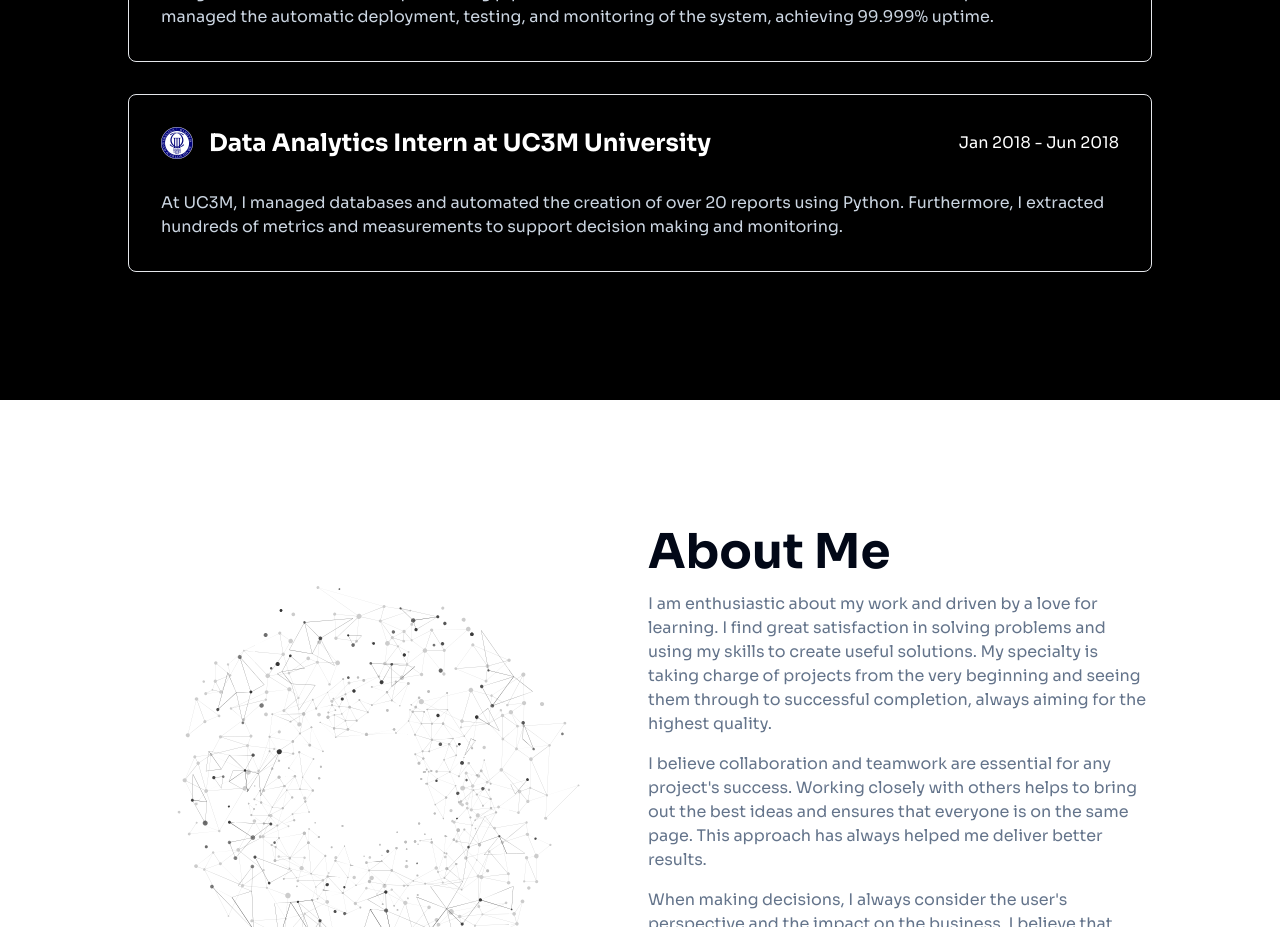
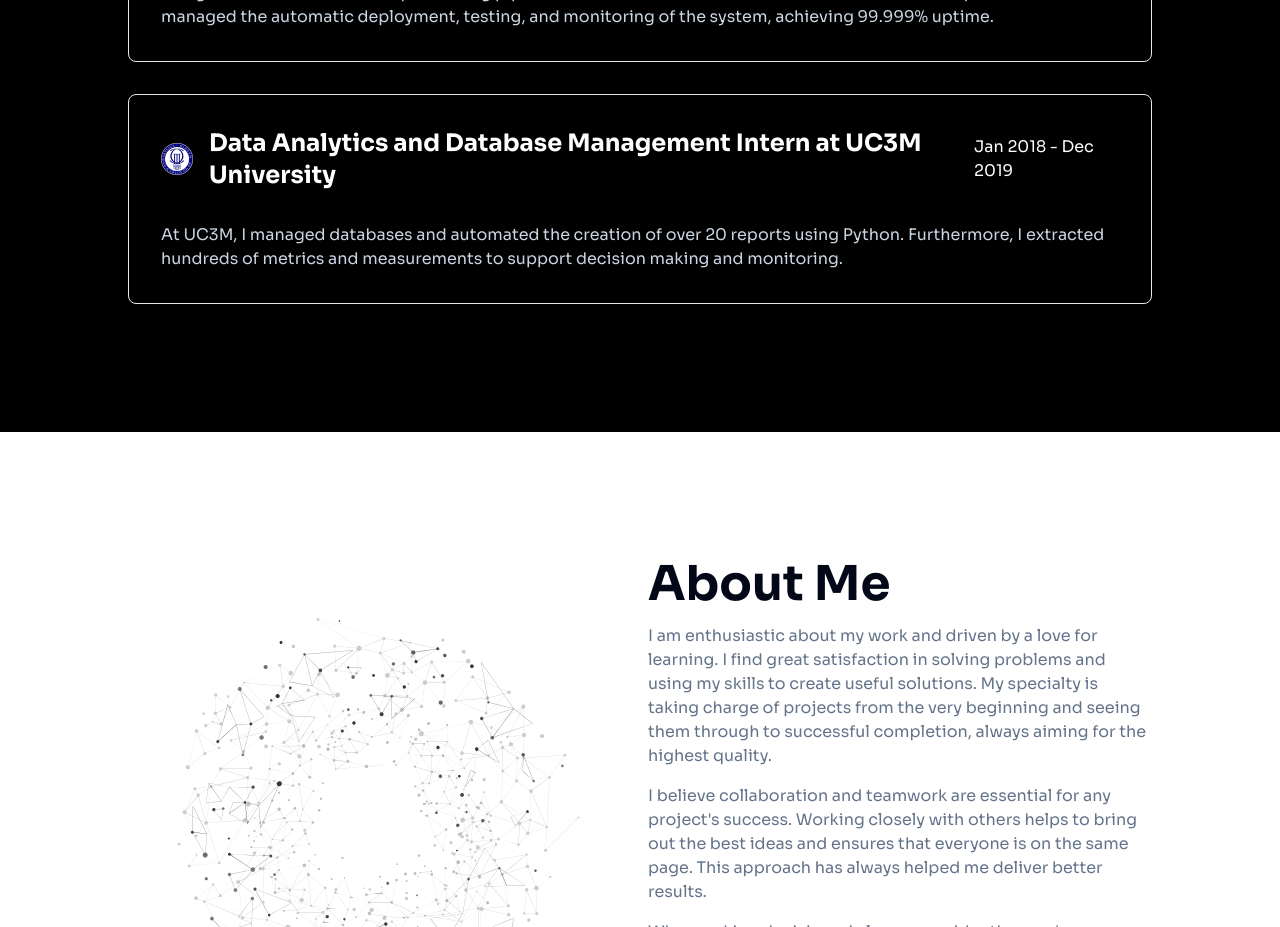
Before and after one commit to samuelvasco/portafolio, a Next.js app: page / in a window 1280 px wide. Shown: the part 2600-3527 px from the top of the page. Built offline with nearby package versions, Linux system fonts and the light colour scheme.

Commit message:
feat: update dates

```diff
--- a/src/constants/copy.ts
+++ b/src/constants/copy.ts
@@ -25,8 +25,8 @@ const experienceOptions = [
   },
   {
     id: "uc3m-experience",
-    name: "Data Analytics Intern at UC3M University",
-    date: "Jan 2018 - Jun 2018",
+    name: "Data Analytics and Database Management Intern at UC3M University",
+    date: "Jan 2018 - Dec 2019",
     description: `At UC3M, I managed databases and automated the creation of over 20 reports using Python. Furthermore, I extracted hundreds of metrics and measurements to support decision making and monitoring.`,
     alt: "UC3M University logo",
     src: uc3mLogo,
```
Also changed, not shown: 1 other file (tests, documents, lock files or other folders).
